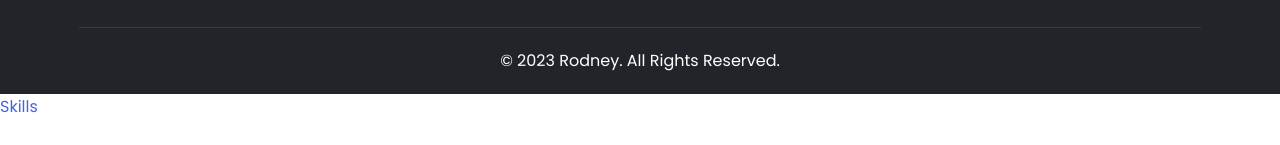
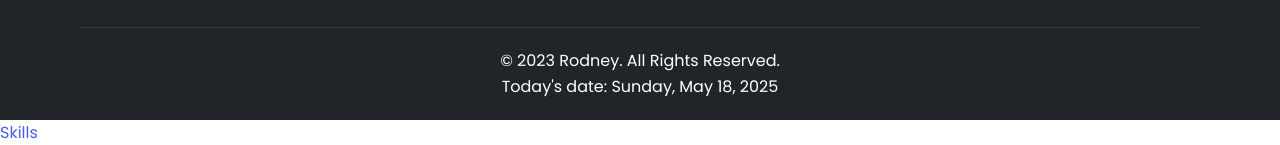
Before and after one commit to Pyr3xngich/portfolio, a plain HTML site: page index.html in a window 1280 px wide. Shown: the part 4523-4668 px from the top of the page. Before the commit the page ends 4643 px from the top, so only its background shows below. Drawn offline with Linux system fonts and the light colour scheme.

Commit message:
new date

```diff
--- a/index.html
+++ b/index.html
@@ -326,6 +326,7 @@
                             </div>
                             <div class="copyright">
                                 <p>&copy; 2023 Rodney. All Rights Reserved.</p>
+                                <p>Today's date: <span id="current-date"></span></p>
                             </div>
                         </div>
                     </footer>
@@ -356,6 +357,17 @@
                             alert('Thank you for your message! I will get back to you soon.');
                             contactForm.reset();
                         });
+
+                        // Display current date
+                        function updateCurrentDate() {
+                            const dateElement = document.getElementById('current-date');
+                            const options = { weekday: 'long', year: 'numeric', month: 'long', day: 'numeric' };
+                            const today = new Date();
+                            dateElement.textContent = today.toLocaleDateString('en-US', options);
+                        }
+
+                        // Update date when page loads
+                        updateCurrentDate();
                     </script>
 </body>
 </html>                    <a href="#skills">Skills</a>
```
